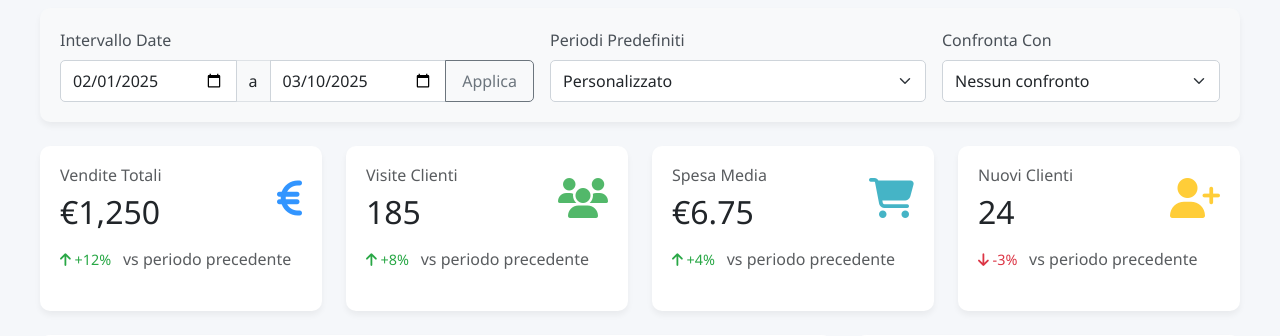
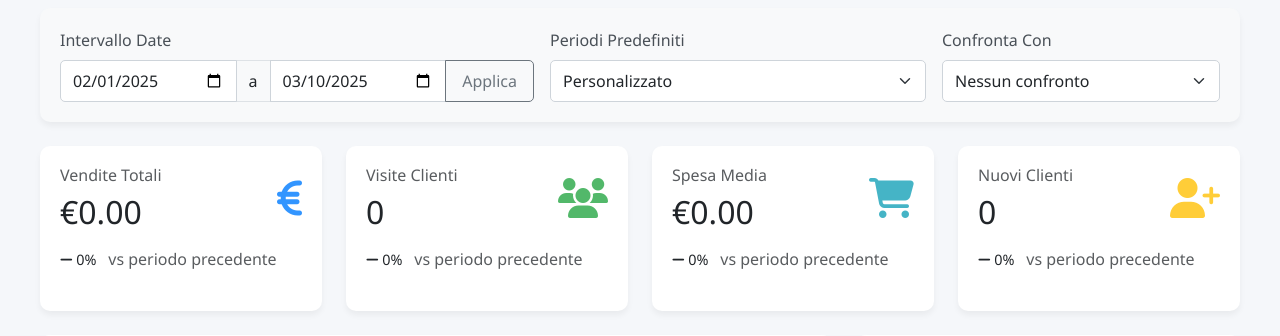
Before and after one commit to ParzivalHack/CRMtest, a Flask app: page /reports/analytics in a window 1280 px wide. Shown: the part 212-548 px from the top of the page. Run offline with Flask 3, Linux system fonts and the light colour scheme; the visitor is signed in with stand-in values (Sample User, id 1); data that the repository does not hold is empty.

Commit message:
4th commit with all project files

```diff
--- a/app.py
+++ b/app.py
@@ -280,25 +280,117 @@ def whatsapp_campaigns():
 @app.route('/reports/analytics')
 @login_required
 def analytics():
-    # Calcola statistiche reali
-    customer_stats = get_customer_stats()
-    product_stats = get_product_stats()
+    try:
+        # Periodo corrente (ultimi 30 giorni)
+        end_date = datetime.now()
+        start_date = end_date - timedelta(days=30)
 
-    # Prepara i dati per la vista
-    analytics_data = {
-        'client_growth': [],  # Andrebbe calcolato in base alle date di registrazione
-        'monthly_visits': [],  # Andrebbe calcolato in base alle transazioni per mese
-        'popular_products': []  # Prodotti più venduti
-    }
+        # Periodo precedente (30 giorni precedenti agli ultimi 30)
+        prev_end_date = start_date
+        prev_start_date = prev_end_date - timedelta(days=30)
 
-    # Aggiungi i prodotti più popolari
-    for product in product_stats.get('top_products', [])[:5]:
-        analytics_data['popular_products'].append({
-            'name': product.get('name', 'Prodotto'),
-            'percentage': (product.get('quantity', 0) / product_stats.get('total_products_sold', 1)) * 100
-        })
+        # Formatta le date per il confronto
+        current_period = {
+            'start': start_date.strftime('%Y-%m-%d'),
+            'end': end_date.strftime('%Y-%m-%d')
+        }
+        previous_period = {
+            'start': prev_start_date.strftime('%Y-%m-%d'),
+            'end': prev_end_date.strftime('%Y-%m-%d')
+        }
 
-    return render_template('reports/analytics.html', analytics=analytics_data)
+        # Recupera le transazioni dai file JSON
+        transactions_file = os.path.join('data', 'transactions.json')
+        if os.path.exists(transactions_file):
+            with open(transactions_file, 'r', encoding='utf-8') as f:
+                transactions_data = json.load(f)
+                transactions = transactions_data.get('transactions', [])
+        else:
+            transactions = []
+
+        # Filtra transazioni per periodo corrente e precedente
+        current_transactions = [t for t in transactions if current_period['start'] <= t.get('date', '') <= current_period['end']]
+        previous_transactions = [t for t in transactions if previous_period['start'] <= t.get('date', '') <= previous_period['end']]
+
+        # Calcola statistiche per il periodo corrente
+        current_stats = {
+            'sales': sum(t.get('total_amount', 0) for t in current_transactions),
+            'visits': len(set(t.get('customer_id') for t in current_transactions)),
+            'new_clients': 0,  # Questo richiederà un calcolo più complesso
+            'avg_spending': 0
+        }
+
+        if len(current_transactions) > 0:
+            current_stats['avg_spending'] = current_stats['sales'] / len(current_transactions)
+
+        # Calcola statistiche per il periodo precedente
+        previous_stats = {
+            'sales': sum(t.get('total_amount', 0) for t in previous_transactions),
+            'visits': len(set(t.get('customer_id') for t in previous_transactions)),
+            'avg_spending': 0
+        }
+
+        if len(previous_transactions) > 0:
+            previous_stats['avg_spending'] = previous_stats['sales'] / len(previous_transactions)
+
+        # Funzione per calcolare il trend
+        def calculate_trend(current, previous):
+            if previous == 0:
+                return 0  # Evita divisione per zero
+            return round(((current - previous) / previous) * 100)
+
+        # Calcola trend
+        trend_stats = {
+            'trend_sales': calculate_trend(current_stats['sales'], previous_stats['sales']),
+            'trend_visits': calculate_trend(current_stats['visits'], previous_stats['visits']),
+            'trend_spending': calculate_trend(current_stats['avg_spending'], previous_stats['avg_spending']),
+            'trend_clients': 0  # Verrà calcolato con dati reali
+        }
+
+        # Recupera statistiche prodotti
+        product_stats = get_product_stats()
+
+        # Prepara i dati per la vista
+        analytics_data = {
+            'total_sales': f"€{current_stats['sales']:.2f}",
+            'total_visits': current_stats['visits'],
+            'avg_spending': f"€{current_stats['avg_spending']:.2f}",
+            'new_clients': current_stats['new_clients'],
+            'trend_sales': trend_stats['trend_sales'],
+            'trend_visits': trend_stats['trend_visits'],
+            'trend_spending': trend_stats['trend_spending'],
+            'trend_clients': trend_stats['trend_clients'],
+            'client_growth': [],
+            'monthly_visits': [],
+            'popular_products': []
+        }
+
+        # Aggiungi i prodotti più popolari
+        for product in product_stats.get('top_products', [])[:5]:
+            analytics_data['popular_products'].append({
+                'name': product.get('name', 'Prodotto'),
+                'percentage': (product.get('quantity', 0) / (product_stats.get('total_products_sold', 1) or 1)) * 100
+            })
+
+        return render_template('reports/analytics.html', analytics=analytics_data)
+
+    except Exception as e:
+        logger.error(f"Errore nel calcolo delle statistiche: {str(e)}")
+        # In caso di errore, mostra valori predefiniti
+        analytics_data = {
+            'total_sales': '€0.00',
+            'total_visits': 0,
+            'avg_spending': '€0.00',
+            'new_clients': 0,
+            'trend_sales': 0,
+            'trend_visits': 0,
+            'trend_spending': 0,
+            'trend_clients': 0,
+            'client_growth': [],
+            'monthly_visits': [],
+            'popular_products': []
+        }
+        return render_template('reports/analytics.html', analytics=analytics_data)
 
 # API endpoints per operazioni AJAX
 @app.route('/api/clients/search', methods=['GET'])
--- a/templates/reports/analytics.html
+++ b/templates/reports/analytics.html
@@ -99,16 +99,26 @@
                     <div class="d-flex justify-content-between align-items-center">
                         <div>
                             <h6 class="text-muted">Vendite Totali</h6>
-                            <h2 class="mb-0">€1,250</h2>
+                            <h2 class="mb-0">{{ analytics.total_sales|default('€0') }}</h2>
                         </div>
                         <div class="kpi-icon text-primary">
                             <i class="fas fa-euro-sign"></i>
                         </div>
                     </div>
                     <div class="mt-3">
+                        {% if analytics.trend_sales > 0 %}
                         <span class="trend-indicator trend-up">
-                            <i class="fas fa-arrow-up"></i> +12%
+                            <i class="fas fa-arrow-up"></i> +{{ analytics.trend_sales }}%
                         </span>
+                        {% elif analytics.trend_sales < 0 %}
+                        <span class="trend-indicator trend-down">
+                            <i class="fas fa-arrow-down"></i> {{ analytics.trend_sales }}%
+                        </span>
+                        {% else %}
+                        <span class="trend-indicator">
+                            <i class="fas fa-minus"></i> 0%
+                        </span>
+                        {% endif %}
                         <span class="text-muted ms-2">vs periodo precedente</span>
                     </div>
                 </div>
@@ -121,16 +131,26 @@
                     <div class="d-flex justify-content-between align-items-center">
                         <div>
                             <h6 class="text-muted">Visite Clienti</h6>
-                            <h2 class="mb-0">185</h2>
+                            <h2 class="mb-0">{{ analytics.total_visits|default('0') }}</h2>
                         </div>
                         <div class="kpi-icon text-success">
                             <i class="fas fa-users"></i>
                         </div>
                     </div>
                     <div class="mt-3">
+                        {% if analytics.trend_visits > 0 %}
                         <span class="trend-indicator trend-up">
-                            <i class="fas fa-arrow-up"></i> +8%
+                            <i class="fas fa-arrow-up"></i> +{{ analytics.trend_visits }}%
                         </span>
+                        {% elif analytics.trend_visits < 0 %}
+                        <span class="trend-indicator trend-down">
+                            <i class="fas fa-arrow-down"></i> {{ analytics.trend_visits }}%
+                        </span>
+                        {% else %}
+                        <span class="trend-indicator">
+                            <i class="fas fa-minus"></i> 0%
+                        </span>
+                        {% endif %}
                         <span class="text-muted ms-2">vs periodo precedente</span>
                     </div>
                 </div>
@@ -143,16 +163,26 @@
                     <div class="d-flex justify-content-between align-items-center">
                         <div>
                             <h6 class="text-muted">Spesa Media</h6>
-                            <h2 class="mb-0">€6.75</h2>
+                            <h2 class="mb-0">{{ analytics.avg_spending|default('€0') }}</h2>
                         </div>
                         <div class="kpi-icon text-info">
                             <i class="fas fa-shopping-cart"></i>
                         </div>
                     </div>
                     <div class="mt-3">
+                        {% if analytics.trend_spending > 0 %}
                         <span class="trend-indicator trend-up">
-                            <i class="fas fa-arrow-up"></i> +4%
+                            <i class="fas fa-arrow-up"></i> +{{ analytics.trend_spending }}%
                         </span>
+                        {% elif analytics.trend_spending < 0 %}
+                        <span class="trend-indicator trend-down">
+                            <i class="fas fa-arrow-down"></i> {{ analytics.trend_spending }}%
+                        </span>
+                        {% else %}
+                        <span class="trend-indicator">
+                            <i class="fas fa-minus"></i> 0%
+                        </span>
+                        {% endif %}
                         <span class="text-muted ms-2">vs periodo precedente</span>
                     </div>
                 </div>
@@ -165,16 +195,26 @@
                     <div class="d-flex justify-content-between align-items-center">
                         <div>
                             <h6 class="text-muted">Nuovi Clienti</h6>
-                            <h2 class="mb-0">24</h2>
+                            <h2 class="mb-0">{{ analytics.new_clients|default('0') }}</h2>
                         </div>
                         <div class="kpi-icon text-warning">
                             <i class="fas fa-user-plus"></i>
                         </div>
                     </div>
                     <div class="mt-3">
+                        {% if analytics.trend_clients > 0 %}
+                        <span class="trend-indicator trend-up">
+                            <i class="fas fa-arrow-up"></i> +{{ analytics.trend_clients }}%
+                        </span>
+                        {% elif analytics.trend_clients < 0 %}
                         <span class="trend-indicator trend-down">
-                            <i class="fas fa-arrow-down"></i> -3%
+                            <i class="fas fa-arrow-down"></i> {{ analytics.trend_clients }}%
                         </span>
+                        {% else %}
+                        <span class="trend-indicator">
+                            <i class="fas fa-minus"></i> 0%
+                        </span>
+                        {% endif %}
                         <span class="text-muted ms-2">vs periodo precedente</span>
                     </div>
                 </div>
@@ -437,15 +477,31 @@
 {% block additional_js %}
 <script>
     document.addEventListener('DOMContentLoaded', function() {
-        // Grafico andamento vendite
+        // Caricamento dati vendite
+        fetch('/api/stats/sales')
+            .then(response => response.json())
+            .then(data => {
+                if (data.success) {
+                    initSalesChart(data.data);
+                    initDistributionChart(data.distribution);
+                    initHourlyTrafficChart(data.hourly);
+                    initFlavorChart(data.products);
+                } else {
+                    console.error('Errore nel caricamento dati vendite:', data.message);
+                }
+            })
+            .catch(error => console.error('Errore nella richiesta dati vendite:', error));
+
+        // Inizializzazione dei grafici con dati vuoti
+        function initSalesChart(data) {
             const salesCtx = document.getElementById('salesChart').getContext('2d');
             const salesChart = new Chart(salesCtx, {
                 type: 'line',
                 data: {
-                labels: ['01/03', '02/03', '03/03', '04/03', '05/03', '06/03', '07/03', '08/03', '09/03', '10/03'],
+                    labels: data ? data.labels : [],
                     datasets: [{
                         label: 'Vendite (€)',
-                    data: [85, 120, 90, 110, 95, 130, 140, 125, 105, 150],
+                        data: data ? data.values : [],
                         borderColor: 'rgba(75, 192, 192, 1)',
                         backgroundColor: 'rgba(75, 192, 192, 0.2)',
                         tension: 0.4,
@@ -482,15 +538,16 @@
                     }
                 }
             });
+        }
 
-        // Grafico distribuzione vendite
+        function initDistributionChart(data) {
             const distributionCtx = document.getElementById('salesDistributionChart').getContext('2d');
             const distributionChart = new Chart(distributionCtx, {
                 type: 'doughnut',
                 data: {
-                labels: ['Yogurt Grande', 'Yogurt Medio', 'Yogurt Piccolo', 'Topping Extra'],
+                    labels: data ? data.labels : [],
                     datasets: [{
-                    data: [45, 30, 15, 10],
+                        data: data ? data.values : [],
                         backgroundColor: [
                             'rgba(75, 192, 192, 0.7)',
                             'rgba(54, 162, 235, 0.7)',
@@ -523,16 +580,17 @@
                     }
                 }
             });
+        }
 
-        // Grafico orari di affluenza
+        function initHourlyTrafficChart(data) {
             const hourlyCtx = document.getElementById('hourlyTrafficChart').getContext('2d');
             const hourlyChart = new Chart(hourlyCtx, {
                 type: 'bar',
                 data: {
-                labels: ['10-12', '12-14', '14-16', '16-18', '18-20', '20-22'],
+                    labels: data ? data.labels : [],
                     datasets: [{
                         label: 'Numero Visite',
-                    data: [15, 35, 25, 30, 45, 35],
+                        data: data ? data.values : [],
                         backgroundColor: 'rgba(54, 162, 235, 0.7)',
                         borderColor: 'rgba(54, 162, 235, 1)',
                         borderWidth: 1
@@ -553,17 +611,17 @@
                     }
                 }
             });
+        }
 
-        // Grafico gusti più venduti
+        function initFlavorChart(data) {
             const flavorCtx = document.getElementById('flavorChart').getContext('2d');
             const flavorChart = new Chart(flavorCtx, {
-            type: 'horizontalBar',
                 type: 'bar',
                 data: {
-                labels: ['Fragola', 'Cioccolato', 'Pistacchio', 'Vaniglia', 'Mango'],
+                    labels: data ? data.labels : [],
                     datasets: [{
                         label: 'Quantità Vendute',
-                    data: [42, 38, 30, 25, 20],
+                        data: data ? data.values : [],
                         backgroundColor: [
                             'rgba(255, 99, 132, 0.7)',
                             'rgba(165, 42, 42, 0.7)',
@@ -597,57 +655,63 @@
                     }
                 }
             });
+        }
 
-        // Gestione esportazione
-        document.getElementById('exportReportBtn').addEventListener('click', function() {
-            const exportModal = new bootstrap.Modal(document.getElementById('exportModal'));
-            exportModal.show();
+        // Gestione filtri date
+        document.getElementById('applyDateRangeBtn')?.addEventListener('click', function() {
+            const startDate = document.getElementById('startDate')?.value;
+            const endDate = document.getElementById('endDate')?.value;
+
+            if (startDate && endDate) {
+                const btn = this;
+                const originalText = btn.textContent;
+
+                btn.innerHTML = '<i class="fas fa-spinner fa-spin"></i>';
+                btn.disabled = true;
+
+                fetch(`/api/stats/sales?start=${startDate}&end=${endDate}`)
+                    .then(response => response.json())
+                    .then(data => {
+                        if (data.success) {
+                            // Aggiorna i grafici con i nuovi dati
+                            initSalesChart(data.data);
+                            initDistributionChart(data.distribution);
+                            initHourlyTrafficChart(data.hourly);
+                            initFlavorChart(data.products);
+
+                            // Aggiorna anche i KPI
+                            if (data.kpi) {
+                                document.getElementById('salesKPI').textContent = data.kpi.sales || '€0';
+                                document.getElementById('visitsKPI').textContent = data.kpi.visits || '0';
+                                document.getElementById('avgSpendingKPI').textContent = data.kpi.avg_spending || '€0';
+                                document.getElementById('newClientsKPI').textContent = data.kpi.new_clients || '0';
+                            }
+
+                            // Mostra notifica
+                            showNotification('Dati aggiornati per il periodo selezionato.', 'success');
+                        } else {
+                            showNotification('Errore nell\'aggiornamento dei dati.', 'danger');
+                        }
+                    })
+                    .catch(err => {
+                        console.error('Errore nel caricamento dati:', err);
+                        showNotification('Errore nella richiesta dati.', 'danger');
+                    })
+                    .finally(() => {
+                        btn.textContent = originalText;
+                        btn.disabled = false;
+                    });
+            }
         });
 
-        document.getElementById('confirmExportBtn').addEventListener('click', function() {
-            const btn = this;
-            const originalText = btn.textContent;
-            const exportFormat = document.getElementById('exportFormat').value;
+        // Gestione periodi predefiniti
+        document.getElementById('predefinedPeriod')?.addEventListener('change', function() {
+            if (this.value === 'custom') return;
 
-            btn.innerHTML = '<i class="fas fa-spinner fa-spin me-2"></i>Elaborazione...';
-            btn.disabled = true;
-
-            // Simulazione esportazione
-            setTimeout(function() {
-                btn.innerHTML = '<i class="fas fa-check me-2"></i>Completato!';
-
-                setTimeout(function() {
-                    btn.textContent = originalText;
-                    btn.disabled = false;
-
-                    // Chiudi il modal
-                    const modal = bootstrap.Modal.getInstance(document.getElementById('exportModal'));
-                    modal.hide();
-
-                    // Notifica l'utente
-                    const alertHTML = `
-                        <div class="alert alert-success alert-dismissible fade show" role="alert">
-                            Report esportato con successo in formato ${exportFormat.toUpperCase()}.
-                            <button type="button" class="btn-close" data-bs-dismiss="alert" aria-label="Close"></button>
-                        </div>
-                    `;
-                    document.querySelector('.container-fluid').insertAdjacentHTML('afterbegin', alertHTML);
-                }, 1000);
-            }, 2000);
-        });
-
-        // Gestione stampa report
-        document.getElementById('printReportBtn').addEventListener('click', function() {
-            // In un'applicazione reale, questa funzione preparerebbe una versione stampabile
-            // Per ora, simuliamo solo un messaggio di conferma
-            alert('Preparazione versione stampabile...');
-            window.print();
-        });
-
-        // Gestione dei periodi predefiniti
-        document.getElementById('predefinedPeriod').addEventListener('change', function() {
             const startDateInput = document.getElementById('startDate');
             const endDateInput = document.getElementById('endDate');
+
+            if (!startDateInput || !endDateInput) return;
 
             const today = new Date();
             let startDate = new Date();
@@ -670,57 +734,69 @@
                 case 'quarter':
                     startDate.setDate(today.getDate() - 90);
                     break;
-                case 'custom':
-                    // Non fare nulla, lascia i valori correnti
-                    return;
             }
 
             // Formatta le date per l'input date (YYYY-MM-DD)
             startDateInput.value = startDate.toISOString().split('T')[0];
             endDateInput.value = endDate.toISOString().split('T')[0];
 
-            // Aggiorna i grafici (simulato)
-            simulateDataUpdate();
+            // Simula click sul pulsante di applicazione
+            document.getElementById('applyDateRangeBtn')?.click();
         });
 
-        // Applicazione intervallo di date personalizzato
-        document.getElementById('applyDateRangeBtn').addEventListener('click', function() {
-            // In un'applicazione reale, qui aggiorneremmo i dati in base all'intervallo selezionato
-            document.getElementById('predefinedPeriod').value = 'custom';
-
-            // Simuliamo l'aggiornamento dei dati
-            simulateDataUpdate();
+        // Gestione esportazione report
+        document.getElementById('exportReportBtn')?.addEventListener('click', function() {
+            const exportModal = new bootstrap.Modal(document.getElementById('exportModal'));
+            exportModal.show();
         });
 
-        // Funzione di simulazione aggiornamento dati
-        function simulateDataUpdate() {
-            const btn = document.getElementById('applyDateRangeBtn');
+        document.getElementById('confirmExportBtn')?.addEventListener('click', function() {
+            const btn = this;
             const originalText = btn.textContent;
+            const exportFormat = document.getElementById('exportFormat')?.value || 'excel';
 
-            btn.innerHTML = '<i class="fas fa-spinner fa-spin"></i>';
+            btn.innerHTML = '<i class="fas fa-spinner fa-spin me-2"></i>Elaborazione...';
             btn.disabled = true;
 
-            // Simulazione caricamento
+            // Simulazione esportazione con messaggio di avviso
             setTimeout(function() {
-                // Aggiorna i dati con valori casuali
-                salesChart.data.datasets[0].data = Array.from({length: 10}, () => Math.floor(Math.random() * 80) + 70);
-                salesChart.update();
+                btn.innerHTML = '<i class="fas fa-check me-2"></i>Completato!';
 
-                hourlyChart.data.datasets[0].data = Array.from({length: 6}, () => Math.floor(Math.random() * 30) + 15);
-                hourlyChart.update();
-
-                // Notifica l'utente
+                setTimeout(function() {
                     btn.textContent = originalText;
                     btn.disabled = false;
 
+                    // Chiudi il modal
+                    const modal = bootstrap.Modal.getInstance(document.getElementById('exportModal'));
+                    modal.hide();
+
+                    // Notifica l'utente
+                    showNotification(`L'esportazione in ${exportFormat.toUpperCase()} non è ancora implementata.`, 'info');
+                }, 1000);
+            }, 2000);
+        });
+
+        // Funzione di utilità per mostrare notifiche
+        function showNotification(message, type = 'success') {
             const alertHTML = `
-                    <div class="alert alert-success alert-dismissible fade show" role="alert">
-                        Dati aggiornati per il periodo selezionato.
+                <div class="alert alert-${type} alert-dismissible fade show" role="alert">
+                    ${message}
                     <button type="button" class="btn-close" data-bs-dismiss="alert" aria-label="Close"></button>
                 </div>
             `;
             document.querySelector('.container-fluid').insertAdjacentHTML('afterbegin', alertHTML);
-            }, 1500);
+
+            // Rimuovi automaticamente dopo 5 secondi
+            setTimeout(() => {
+                const alerts = document.querySelectorAll('.alert');
+                if (alerts.length > 0) {
+                    try {
+                        bootstrap.Alert.getInstance(alerts[0])?.close();
+                    } catch (e) {
+                        alerts[0].remove();
+                    }
+                }
+            }, 5000);
         }
     });
 </script>
```
Also changed, not shown: 1 other file. Lines whose indentation alone changed are shown as unchanged.
